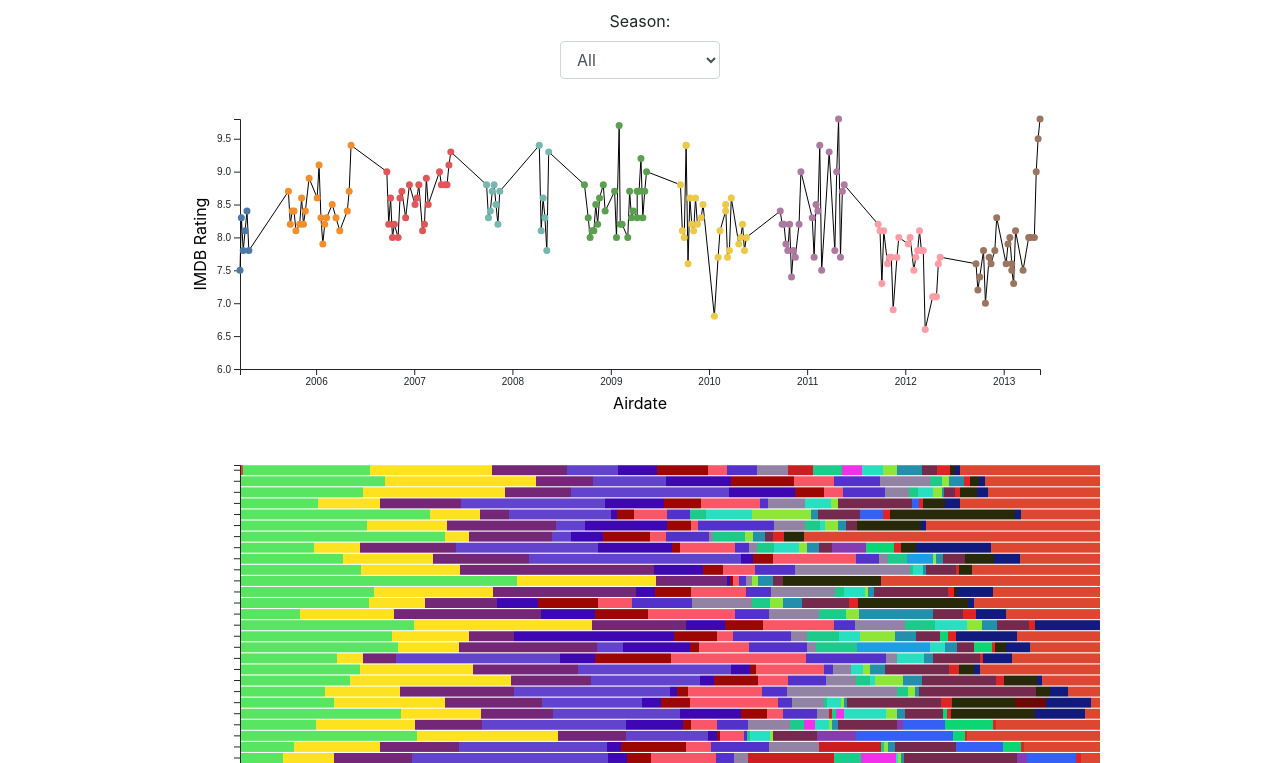
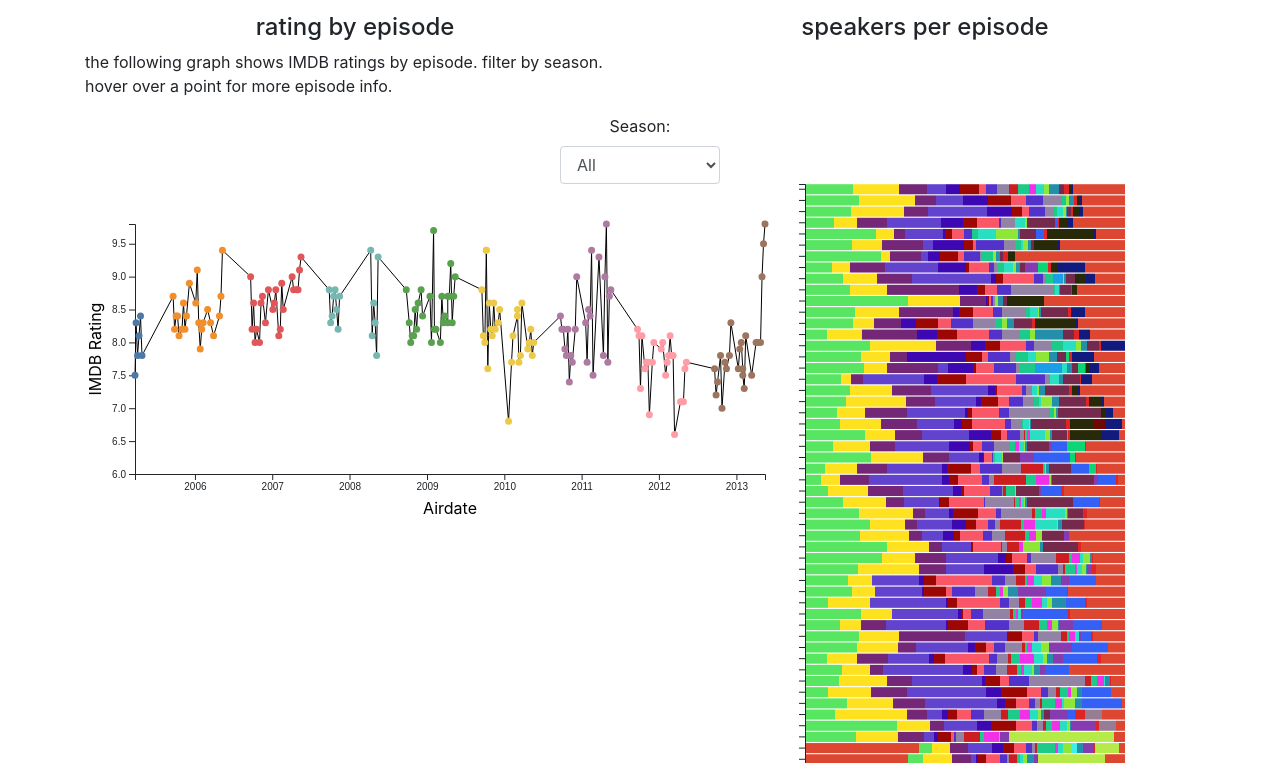
Before and after one commit to saravalente/the-office-data-analysis, a plain HTML site: page index.html in a window 1280 px wide. Shown: the part 101-864 px from the top of the page. Drawn offline with Linux system fonts and the light colour scheme.

Commit message:
styling landing page

```diff
--- a/css/style.css
+++ b/css/style.css
@@ -45,5 +45,7 @@ h2 {
 }
 
 .analysis {
-    font-size: small;
+    font-size: medium;
+    text-align: center;
+    margin: auto;
 }
--- a/index.html
+++ b/index.html
@@ -8,9 +8,20 @@
 </head>
 <body>
     <div class="container wrapper">
-        <h2>the office: rating by episode</h2>
+        <h2>the office: data analysis</h2>
         <div class = "row analysis">
             <p>text here!</p>
+        </div>
+        <div class="row justify-content-center">
+            <div class = "col-6">
+                <h4>rating by episode</h4>
+                <div class = "row analysis">
+                    <p>the following graph shows IMDB ratings by episode. filter by season. hover over a point for more episode info.</p>
+                </div>
+            </div>
+            <div class="col-6">
+                <h4>speakers per episode</h4>
+            </div>
         </div>
         <div class="row justify-content-center">
             <div class="col-2">
@@ -29,14 +40,12 @@
                 </select>
             </div>
         </div>
-        <div class="row">
-            <div class = "chart">
+        <div class="row justify-content-center">
+            <div class = "col-6">
                 <div id="line-chart"></div>
             </div>
-        </div>
-        <div class="row">
-            <div class = "chart">
-            <div id="p-chart"></div>
+            <div class="col-6">
+                <div id="p-chart"></div>
             </div>
         </div>
     </div>
--- a/js/linechart.js
+++ b/js/linechart.js
@@ -25,8 +25,8 @@ LineChart = function(_parentElement, _data){
 LineChart.prototype.initVis = function(){
     var vis = this; // read about the this
 
-    vis.margin = {top: 40, right: 50, bottom: 60, left: 50};
-    vis.innerwidth = 900 - vis.margin.left - vis.margin.right;
+    vis.margin = {top: 40, right: 20, bottom: 60, left: 50};
+    vis.innerwidth = 700 - vis.margin.left - vis.margin.right;
     vis.innerheight = 350 - vis.margin.top - vis.margin.bottom;
 
     vis.width = vis.innerwidth,
--- a/js/percentchart.js
+++ b/js/percentchart.js
@@ -22,8 +22,8 @@ PChart = function(_parentElement, _data){
 PChart.prototype.initVis = function(){
     var vis = this; // read about the this
 
-    vis.margin = {top: 10, right: 20, bottom: 60, left: 50};
-    vis.innerwidth = 1000 - vis.margin.left - vis.margin.right;
+    vis.margin = {top: -0, right: 0, bottom: 60, left: 40};
+    vis.innerwidth = 400 - vis.margin.left - vis.margin.right;
     vis.innerheight = 2200 - vis.margin.top - vis.margin.bottom;
 
     vis.width = vis.innerwidth,
```
